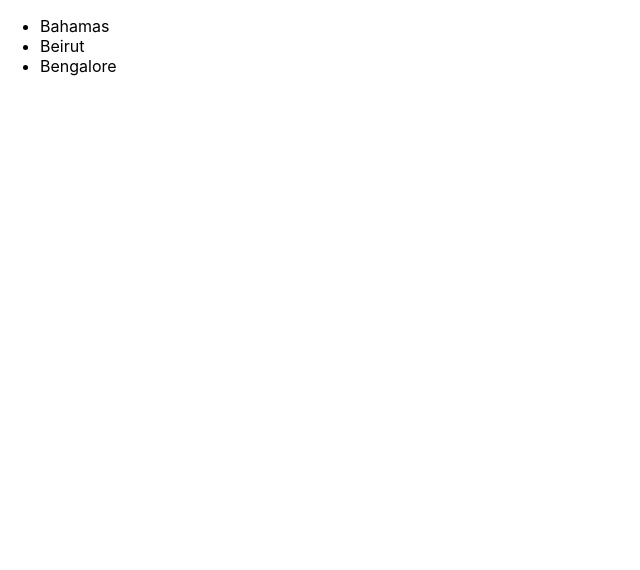
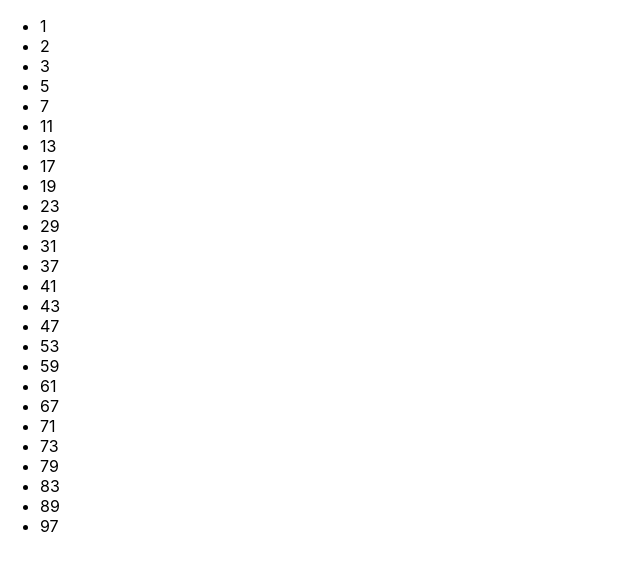
Before and after one commit to prateekpandey2022apr-cedcoss/jsx-task, a React (Create React App) app: page / in a window 1280 px wide. Shown: the top 570 px of the page, without its empty margins (0-640 px from the left). Built offline with nearby package versions, Linux system fonts and the light colour scheme.

Commit message:
now printing primes only

```diff
--- a/src/Prime.js
+++ b/src/Prime.js
@@ -13,13 +13,13 @@ const is_prime = (num) => {
 };
 
 function Prime(props) {
-  const numbers = [...Array(101).keys()];
+  const numbers = [...Array(101).keys()].slice(1);
+  const primes = numbers.filter((num) => is_prime(num));
+
   return (
     <ul>
-      {numbers.map((num) => (
-        <li key={num}>
-          {num} is prime? {is_prime(num) ? "Yes" : "No"}
-        </li>
+      {primes.map((num) => (
+        <li key={num}>{num}</li>
       ))}
     </ul>
   );
--- a/src/index.js
+++ b/src/index.js
@@ -3,14 +3,14 @@ import ReactDOM from "react-dom/client";
 import "./index.css";
 import App from "./App";
 // import Factorial from "./Factorial.js";
-// import Prime from "./Prime.js";
+import Prime from "./Prime.js";
 import City from "./City";
 import reportWebVitals from "./reportWebVitals";
 
 const root = ReactDOM.createRoot(document.getElementById("root"));
 root.render(
   <React.StrictMode>
-    <City />
+    <Prime />
   </React.StrictMode>
 );
 
```
